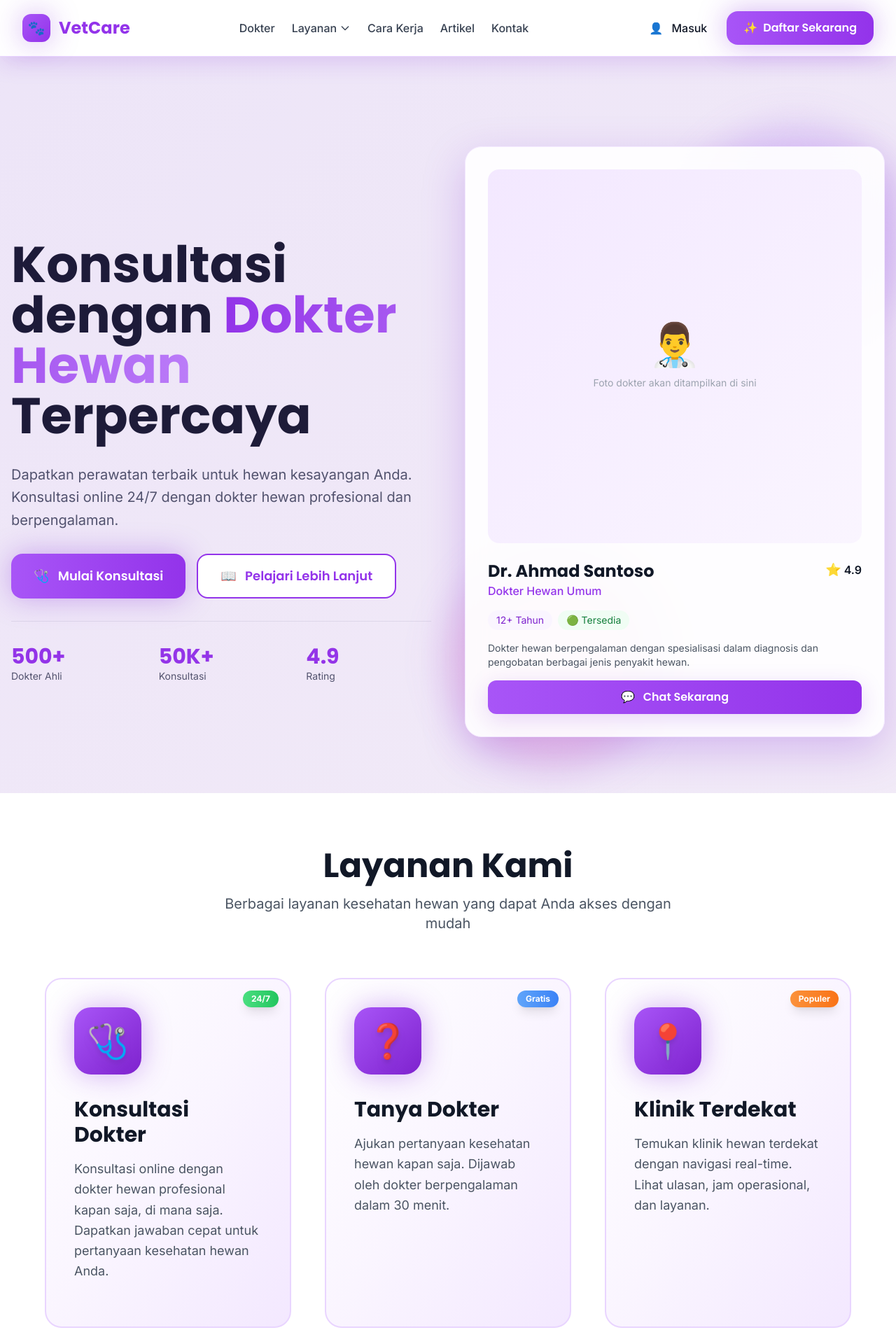
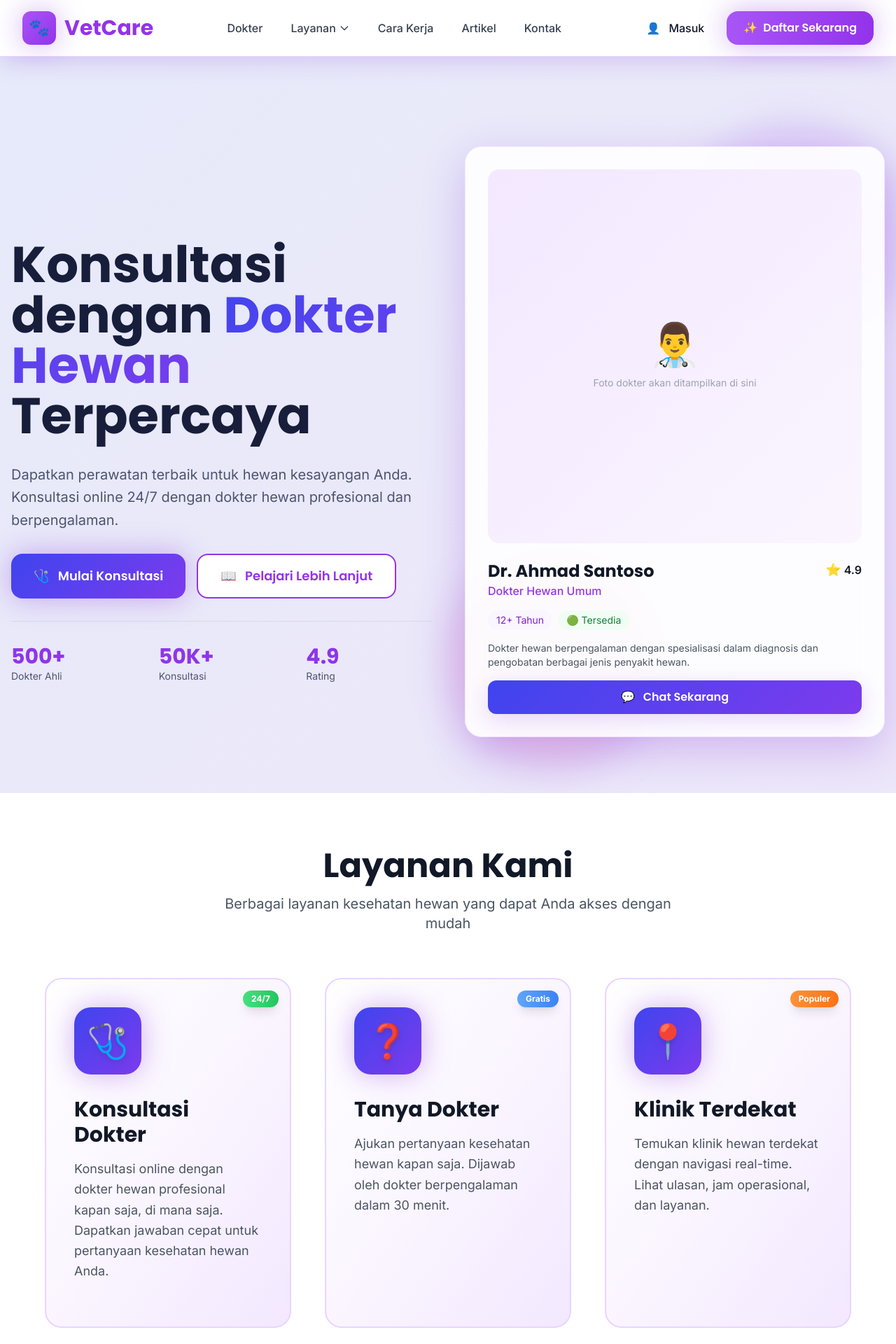
Before and after one commit to ZFL01/Vetcare, a PHP site: page /chat_messages/ in a window 1280 px wide. Shown: the top 1920 px of the page at 70% size. Run offline with PHP 8.4, Linux system fonts and the light colour scheme; some libraries are stand-ins or nearby versions.

Commit message:
ubah design

```diff
--- a/footer.php
+++ b/footer.php
@@ -8,7 +8,7 @@ if (session_status() === PHP_SESSION_NONE) {
         <div class="grid md:grid-cols-4 gap-8">
             <div>
                 <div class="flex items-center gap-2 mb-4">
-                    <div class="w-10 h-10 bg-gradient-to-br from-purple-600 to-indigo-600 rounded-lg flex items-center justify-center">
+                    <div class="w-10 h-10 bg-gradient-indigo-violet rounded-lg flex items-center justify-center">
                         <span class="text-white text-xl">🐾</span>
                     </div>
                     <span class="text-2xl font-bold">VetCare</span>
@@ -44,7 +44,7 @@ if (session_status() === PHP_SESSION_NONE) {
                     <li class="text-white/80">📞 +62 811-2233-4455</li>
                     <li class="text-white/80">📧 info@vethewan.co.id</li>
                     <li class="text-white/80">📍 Jakarta, Indonesia</li>
-                    <li><button onclick="window.location.href='?route=auth-dokter'" class="font-display font-semibold bg-gradient-to-r from-purple-500 to-purple-600 text-white px-6 py-3 rounded-2xl hover:from-purple-600 hover:to-purple-700 transition-all duration-300 shadow-glow">
+                    <li><button onclick="window.location.href='?route=auth-dokter'" class="font-display font-semibold bg-gradient-indigo-violet text-white px-6 py-3 rounded-2xl hover:bg-gradient-violet-indigo transition-all duration-300 shadow-glow">
                         <span class="mr-2">👨‍⚕️</span>
                         Masuk sebagai Dokter
                     </button></li>
--- a/pages/dokter/profile-dokter.php
+++ b/pages/dokter/profile-dokter.php
@@ -407,8 +407,7 @@ include 'base.php';
 
                 <!-- Change Password Button -->
                 <div class="mt-6 pt-6 border-t border-gray-200">
-                    <button onclick="cekPass()"
-                        class="w-full bg-orange-500 text-white py-2 px-4 rounded-lg hover:bg-orange-600 transition-colors">
+                    <button onclick="cekPass()"class="w-full bg-primary text-white py-2 px-4 rounded-lg hover:bg-secondary transition-colors">
                         🔒 Ubah Password
                     </button>
                 </div>
--- a/pages/home.php
+++ b/pages/home.php
@@ -15,7 +15,7 @@
 
                     <h1 class="font-display text-5xl md:text-6xl lg:text-7xl font-bold text-gray-900 leading-tight">
                         Konsultasi dengan
-                        <span class="text-transparent bg-clip-text bg-gradient-to-r from-purple-600 to-purple-400 animate-gradient-shift">
+                        <span class="text-transparent bg-clip-text bg-gradient-indigo-violet animate-gradient-shift">
                             Dokter Hewan
                         </span>
                         Terpercaya
@@ -26,7 +26,7 @@
                     </p>
 
                     <div class="flex flex-col sm:flex-row gap-4 relative z-30">
-                        <button onclick="navigateTo('?route=pilih-dokter')" class="font-display font-semibold bg-gradient-to-r from-purple-500 to-purple-600 text-white px-8 py-4 rounded-2xl hover:from-purple-600 hover:to-purple-700 transition-all duration-300 shadow-glow hover:shadow-hero text-lg">
+                        <button onclick="navigateTo('?route=pilih-dokter')" class="font-display font-semibold bg-gradient-indigo-violet text-white px-8 py-4 rounded-2xl hover:bg-gradient-violet-indigo transition-all duration-300 shadow-glow hover:shadow-hero text-lg">
                             <span class="mr-2">🩺</span>
                             Mulai Konsultasi
                         </button>
@@ -103,7 +103,7 @@
                                     Dokter hewan berpengalaman dengan spesialisasi dalam diagnosis dan pengobatan berbagai jenis penyakit hewan.
                                 </p>
 
-                                <button onclick="navigateTo('?route=konsultasi-dokter')" class="w-full font-display font-semibold bg-gradient-to-r from-purple-500 to-purple-600 text-white px-6 py-3 rounded-xl hover:from-purple-600 hover:to-purple-700 transition-all duration-300 shadow-card">
+                                <button onclick="navigateTo('?route=konsultasi-dokter')" class="w-full font-display font-semibold bg-gradient-indigo-violet text-white px-6 py-3 rounded-xl hover:bg-gradient-violet-indigo transition-all duration-300 shadow-card">
                                     <span class="mr-2">💬</span>
                                     Chat Sekarang
                                 </button>
@@ -140,10 +140,10 @@
                         </div>
 
                         <div class="relative z-10">
-                            <div class="w-24 h-24 bg-gradient-to-br from-purple-500 to-purple-700 rounded-3xl flex items-center justify-center mb-8 group-hover:rotate-12 group-hover:scale-110 transition-all duration-500 shadow-glow relative">
+                            <div class="w-24 h-24 bg-gradient-indigo-violet rounded-3xl flex items-center justify-center mb-8 group-hover:rotate-12 group-hover:scale-110 transition-all duration-500 shadow-glow relative">
                                 <span class="text-5xl filter drop-shadow-lg">🩺</span>
                                 <!-- Glow Effect -->
-                                <div class="absolute inset-0 bg-purple-400 rounded-3xl opacity-0 group-hover:opacity-30 blur-xl transition-opacity duration-500"></div>
+                                <div class="absolute inset-0 bg-gradient-indigo-violet rounded-3xl opacity-0 group-hover:opacity-30 blur-xl transition-opacity duration-500"></div>
                             </div>
 
                             <h3 class="font-display text-3xl font-bold text-gray-900 mb-4 group-hover:text-purple-700 transition-colors duration-300">
@@ -167,10 +167,10 @@
                         </div>
 
                         <div class="relative z-10">
-                            <div class="w-24 h-24 bg-gradient-to-br from-purple-500 to-purple-700 rounded-3xl flex items-center justify-center mb-8 group-hover:rotate-12 group-hover:scale-110 transition-all duration-500 shadow-glow relative">
+                            <div class="w-24 h-24 bg-gradient-indigo-violet rounded-3xl flex items-center justify-center mb-8 group-hover:rotate-12 group-hover:scale-110 transition-all duration-500 shadow-glow relative">
                                 <span class="text-5xl filter drop-shadow-lg">❓</span>
                                 <!-- Glow Effect -->
-                                <div class="absolute inset-0 bg-purple-400 rounded-3xl opacity-0 group-hover:opacity-30 blur-xl transition-opacity duration-500"></div>
+                                <div class="absolute inset-0 bg-gradient-indigo-violet rounded-3xl opacity-0 group-hover:opacity-30 blur-xl transition-opacity duration-500"></div>
                             </div>
 
                             <h3 class="font-display text-3xl font-bold text-gray-900 mb-4 group-hover:text-purple-700 transition-colors duration-300">
@@ -197,10 +197,10 @@
                         </div>
 
                         <div class="relative z-10">
-                            <div class="w-24 h-24 bg-gradient-to-br from-purple-500 to-purple-700 rounded-3xl flex items-center justify-center mb-8 group-hover:rotate-12 group-hover:scale-110 transition-all duration-500 shadow-glow relative">
+                            <div class="w-24 h-24 bg-gradient-indigo-violet rounded-3xl flex items-center justify-center mb-8 group-hover:rotate-12 group-hover:scale-110 transition-all duration-500 shadow-glow relative">
                                 <span class="text-5xl filter drop-shadow-lg">📍</span>
                                 <!-- Glow Effect -->
-                                <div class="absolute inset-0 bg-purple-400 rounded-3xl opacity-0 group-hover:opacity-30 blur-xl transition-opacity duration-500"></div>
+                                <div class="absolute inset-0 bg-gradient-indigo-violet rounded-3xl opacity-0 group-hover:opacity-30 blur-xl transition-opacity duration-500"></div>
                             </div>
 
                             <h3 class="font-display text-3xl font-bold text-gray-900 mb-4 group-hover:text-purple-700 transition-colors duration-300">
@@ -296,7 +296,7 @@
 
             <div class="grid md:grid-cols-3 gap-8 max-w-5xl mx-auto">
                 <div class="text-center animate-slide-up">
-                    <div class="w-20 h-20 bg-gradient-to-br from-purple-500 to-purple-600 rounded-full flex items-center justify-center mx-auto mb-6 shadow-glow">
+                    <div class="w-20 h-20 bg-gradient-indigo-violet rounded-full flex items-center justify-center mx-auto mb-6 shadow-glow">
                         <span class="text-4xl text-white font-bold">1</span>
                     </div>
                     <h3 class="font-display text-2xl font-bold text-gray-900 mb-3">Pilih Layanan</h3>
@@ -306,7 +306,7 @@
                 </div>
 
                 <div class="text-center animate-slide-up" style="animation-delay: 0.1s">
-                    <div class="w-20 h-20 bg-gradient-to-br from-purple-500 to-purple-600 rounded-full flex items-center justify-center mx-auto mb-6 shadow-glow">
+                    <div class="w-20 h-20 bg-gradient-indigo-violet rounded-full flex items-center justify-center mx-auto mb-6 shadow-glow">
                         <span class="text-4xl text-white font-bold">2</span>
                     </div>
                     <h3 class="font-display text-2xl font-bold text-gray-900 mb-3">Pilih Dokter</h3>
@@ -316,7 +316,7 @@
                 </div>
 
                 <div class="text-center animate-slide-up" style="animation-delay: 0.2s">
-                    <div class="w-20 h-20 bg-gradient-to-br from-purple-500 to-purple-600 rounded-full flex items-center justify-center mx-auto mb-6 shadow-glow">
+                    <div class="w-20 h-20 bg-gradient-indigo-violet rounded-full flex items-center justify-center mx-auto mb-6 shadow-glow">
                         <span class="text-4xl text-white font-bold">3</span>
                     </div>
                     <h3 class="font-display text-2xl font-bold text-gray-900 mb-3">Mulai Konsultasi</h3>
@@ -447,7 +447,7 @@
                             <label class="block text-gray-700 font-medium mb-2">Pesan</label>
                             <textarea rows="5" class="w-full px-4 py-3 rounded-xl border border-gray-300 focus:border-purple-500 focus:outline-none focus:ring-2 focus:ring-purple-200 transition-all" placeholder="Tulis pesan Anda di sini..."></textarea>
                         </div>
-                        <button type="submit" class="w-full font-display font-semibold bg-gradient-to-r from-purple-500 to-purple-600 text-white px-8 py-4 rounded-2xl hover:from-purple-600 hover:to-purple-700 transition-all duration-300 shadow-glow">
+                        <button type="submit" class="w-full font-display font-semibold bg-gradient-indigo-violet text-white px-8 py-4 rounded-2xl hover:bg-gradient-violet-indigo transition-all duration-300 shadow-glow">
                             <span class="mr-2">📨</span>
                             Kirim Pesan
                         </button>
```
Also changed, not shown: tailwind.config.js (+8 -4 lines), public/tailwind.css.
